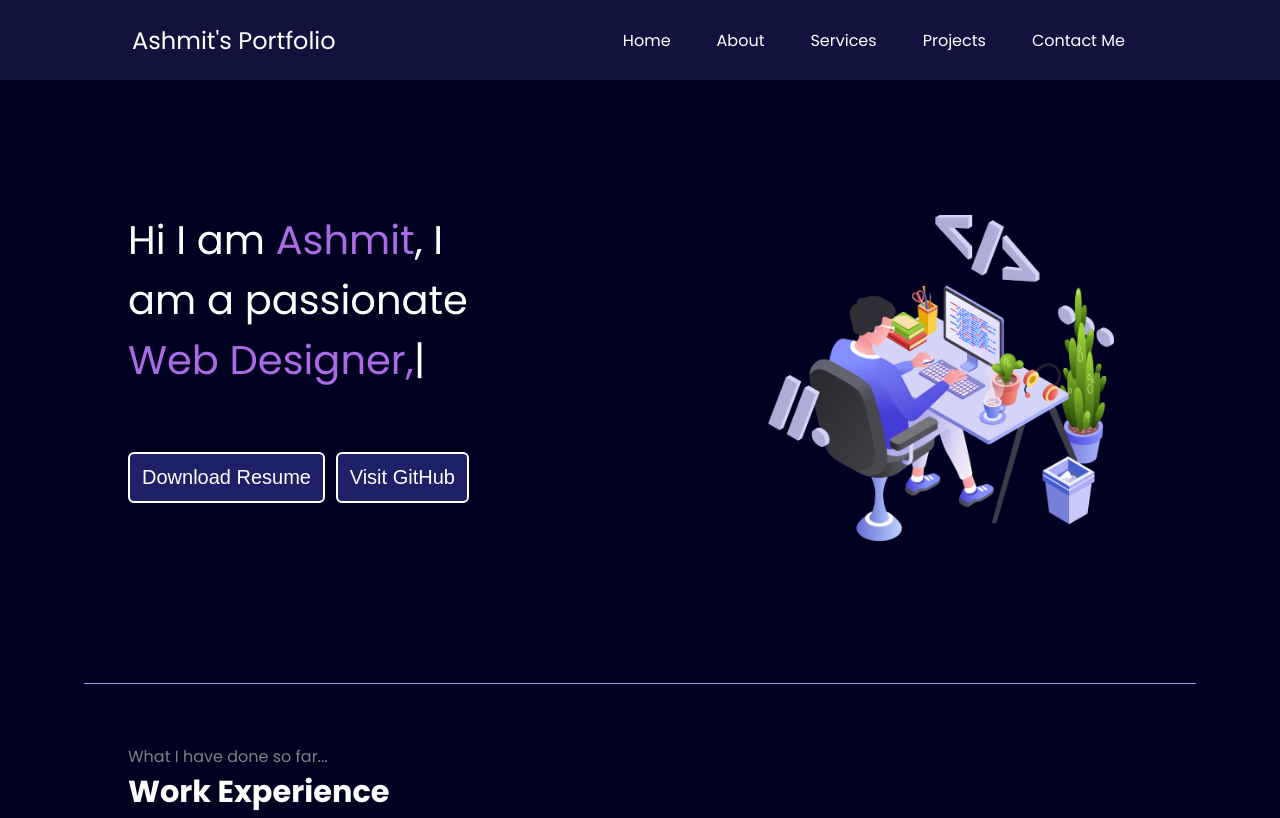
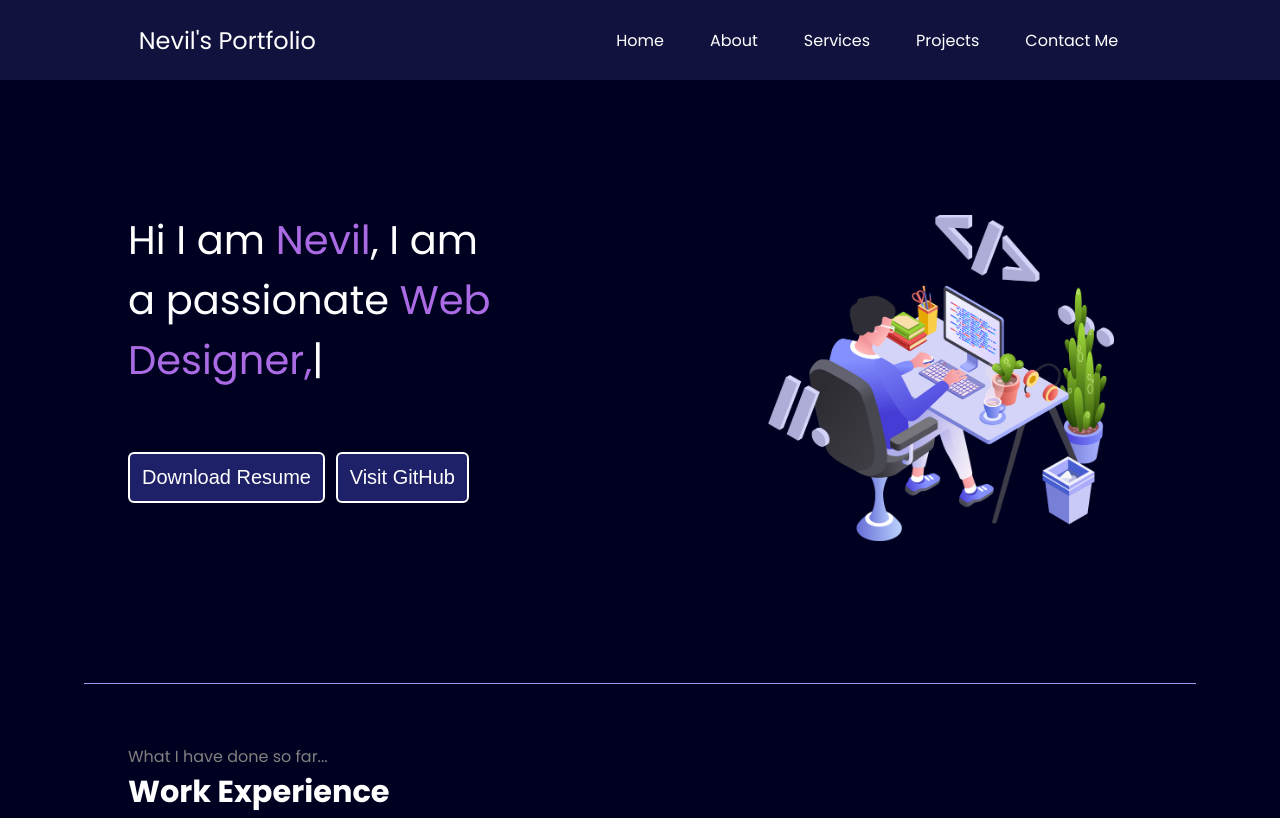
Before and after one commit to AshmitDasXD/ashmitdasxd.github.io, a plain HTML site: page index.html in a window 1280 px wide. Shown: the top 818 px of the page. Drawn offline with nearby package versions, Linux system fonts and the light colour scheme.

Commit message:
Update index.html

```diff
--- a/index.html
+++ b/index.html
@@ -3,13 +3,13 @@
     <head>
         <meta charset="UTF-8">
         <meta name="viewport" content="width=device-width, initial scale=1.0">
-        <title>Ashmit's Portfolio!</title>
+        <title>Nevil's Portfolio!</title>
         <link rel="stylesheet" href="style.css">
     </head>
     <body>
         <header>
             <nav>
-                <div class="left">Ashmit's Portfolio</div>
+                <div class="left">Nevil's Portfolio</div>
                 <div class="right">
                     <ul>
                         <li><a href="/">Home</a></li>
@@ -24,7 +24,7 @@
         <main>
             <section class="firstSection">
                 <div class="leftSection">
-                    Hi I am <span class="purple">Ashmit</span>, I am a passionate
+                    Hi I am <span class="purple">Nevil</span>, I am a passionate
                     <span id="element"></span>
                     <div class="buttons">
                         <button class="btn">Download Resume</button>
```
